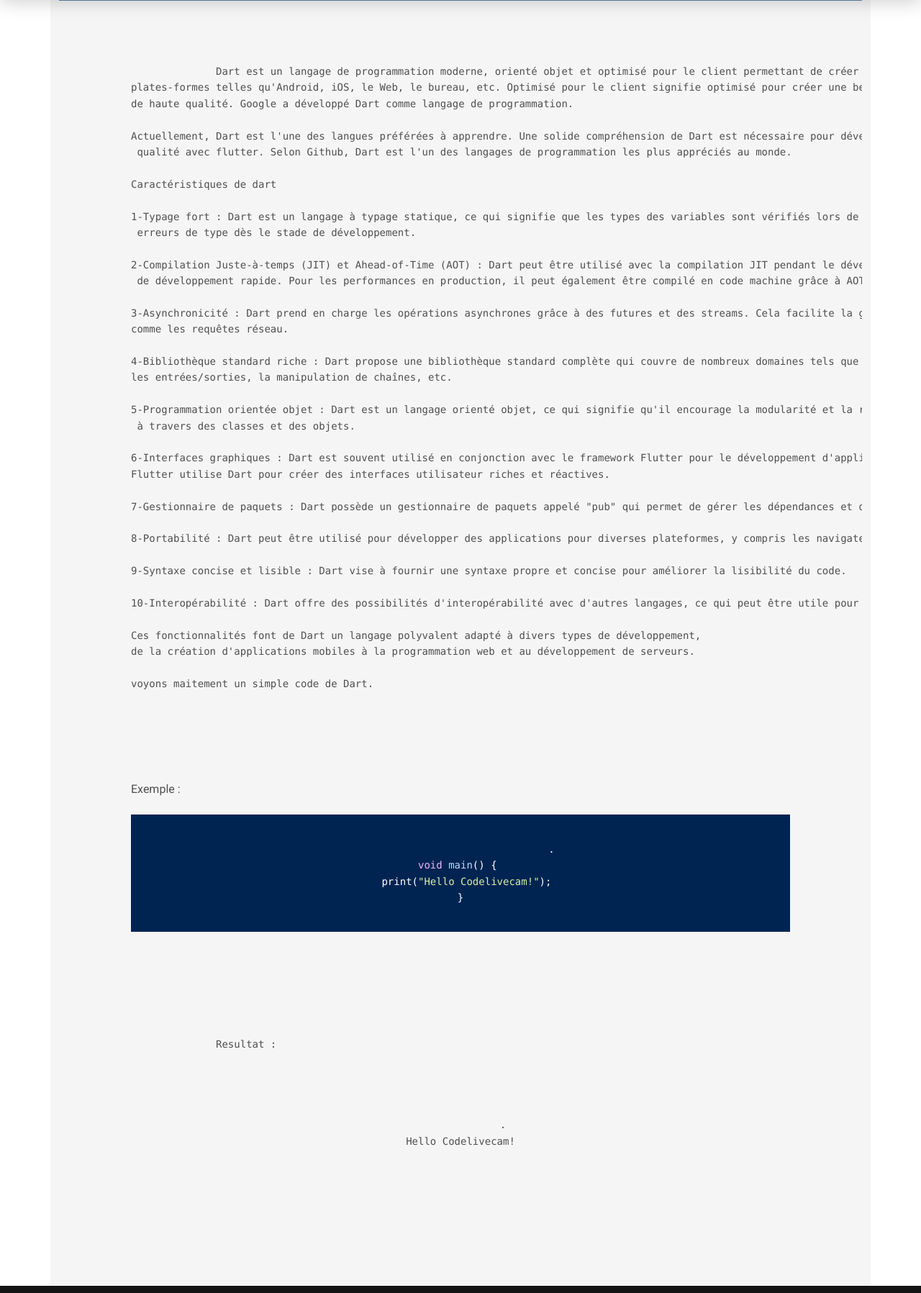
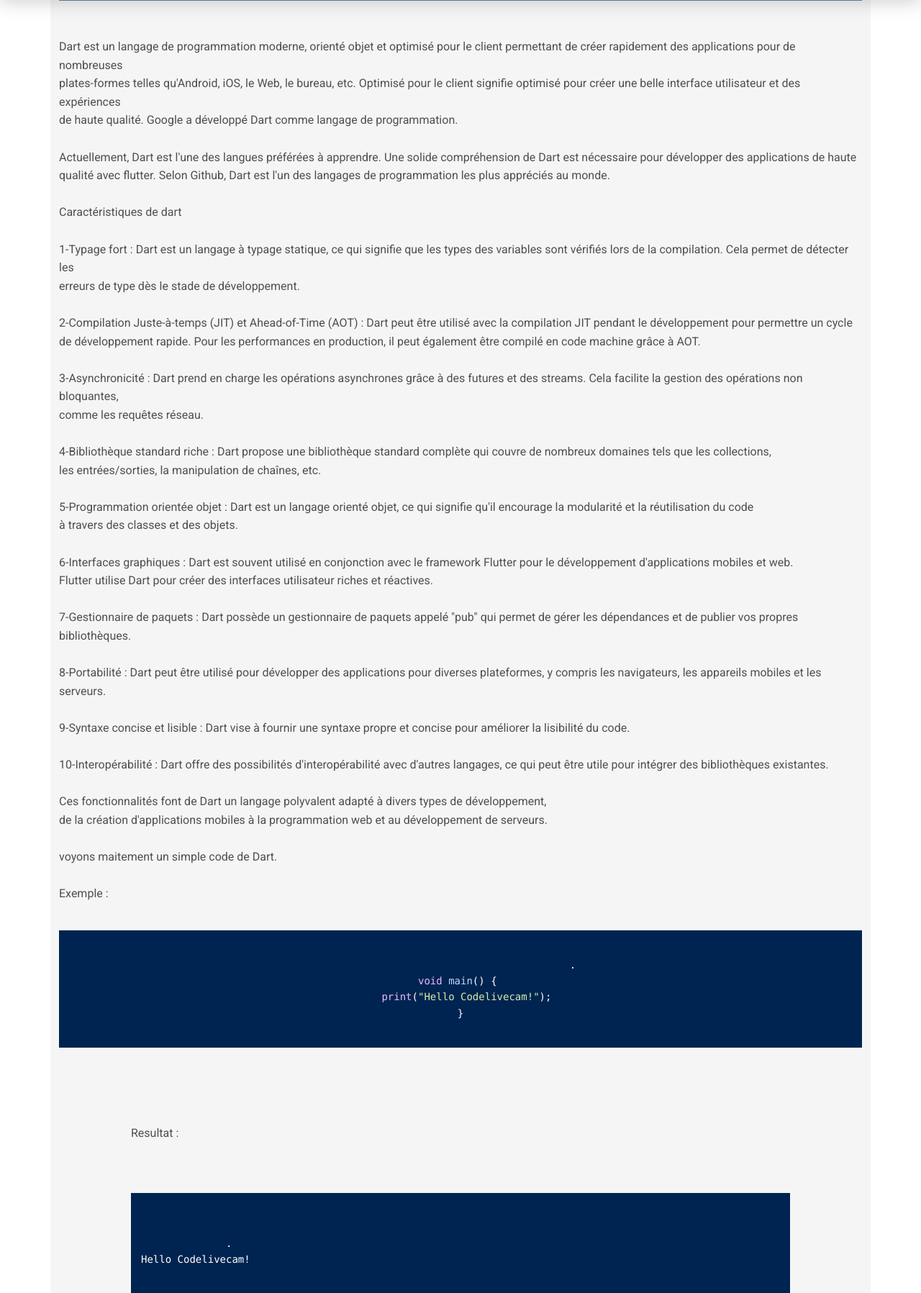
Before and after one commit to Kountade/cours, a Django app: a page that uses blog/templates/base.html in a window 1280 px wide. Shown: the part 169-1966 px from the top of the page at 72% size. Run offline with Django 4.2, Linux system fonts and the light colour scheme; data comes from the database, SQL or seed files in the repository; both versions use the stored data as it was after the commit; some libraries are stand-ins or nearby versions; some web fonts are replaced.

Commit message:
dart intro

```diff
--- a/blog/templates/base.html
+++ b/blog/templates/base.html
@@ -27,7 +27,7 @@
   <link href="https://cdnjs.cloudflare.com/ajax/libs/font-awesome/6.0.0/css/all.min.css" rel="stylesheet" />
   <script src="https://cdn.jsdelivr.net/npm/vuetify@3.3.4/dist/vuetify.min.js"></script>
   <!-- Google Fonts -->
-  <link href="https://fonts.googleapis.com/css?family=Roboto:300,400,500,700&display=swap" rel="stylesheet" />
+
   <!-- MDB -->
   <link href="https://cdn.jsdelivr.net/npm/vuetify@3.3.4/dist/vuetify.min.css" rel="stylesheet" />
   <link rel="stylesheet" href="https://cdnjs.cloudflare.com/ajax/libs/font-awesome/6.2.1/css/all.min.css"
--- a/blog/templates/blog/dart/dart.html
+++ b/blog/templates/blog/dart/dart.html
@@ -1,6 +1,7 @@
 {% extends 'base.html' %} {% load static %} {% block content %}
 
-
+<br>
+<br>
 <section class="services section container" id="services">
     <div class="row">
     <div class="col-lg-4">
--- a/blog/templates/blog/dart/dart_detail.html
+++ b/blog/templates/blog/dart/dart_detail.html
@@ -5,39 +5,40 @@
        <br>
        <br>
        <h5 class="card-title "> {{postedrt.title}}</h5>
-       <pre>
-       <section>
 
-              {{postedrt.description}}
+               <article class="descrip">
 
-       </section>
-</pre>
+                      {{postedrt.description}}
+
+               </article>
 
 
+
+               <p class="fulls">
+                     Exemple :
+                     <center>
+                            <pre  class="fulls">
+                                   <code  class="language-PHP">
+                                     {{postedrt.code}}
+                                   </code>
+                            </pre>
+                     </center>
+
+              </p>
        <section>
-              Exemple :
+               <article class="descrip">
+              Resultat :
               <center>
+                      </article>
                      <pre>
-                            <code>
-                              {{postedrt.code}}
-                            </code>
-                           </pre>
+        <code  class="language-PHP">
+
+              {{postedrt.resultat}}
+        </code>
+       </pre>
               </center>
        </section>
 
 
-       <pre>
-       <section>
-              Resultat :
-              <center>
-
-        <code  class="language-Dart">
-              {{postedrt.resultat}}
-        </code>
-
-              </center>
-       </section>
-</pre>
-
 </section>
 {% endblock content %}
--- a/blog/templates/blog/php/php_detail.html
+++ b/blog/templates/blog/php/php_detail.html
@@ -24,7 +24,7 @@
                             </pre>
                      </center>
 
-
+              </p>
        <section>
                <article class="descrip">
               Resultat : NB: visible que sur le navigateur ou interpreteur php
```
Also changed, not shown: db.sqlite3.
